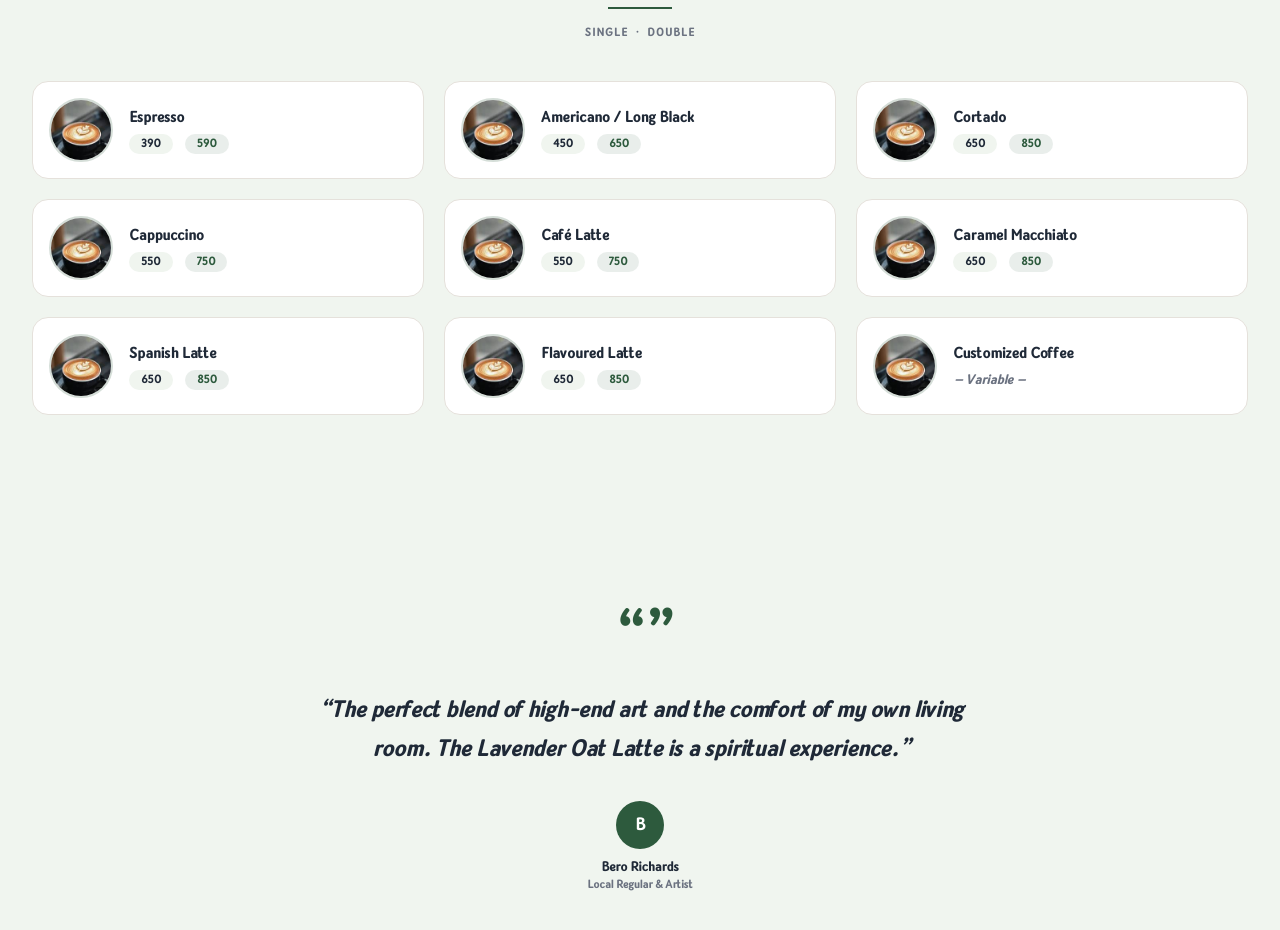
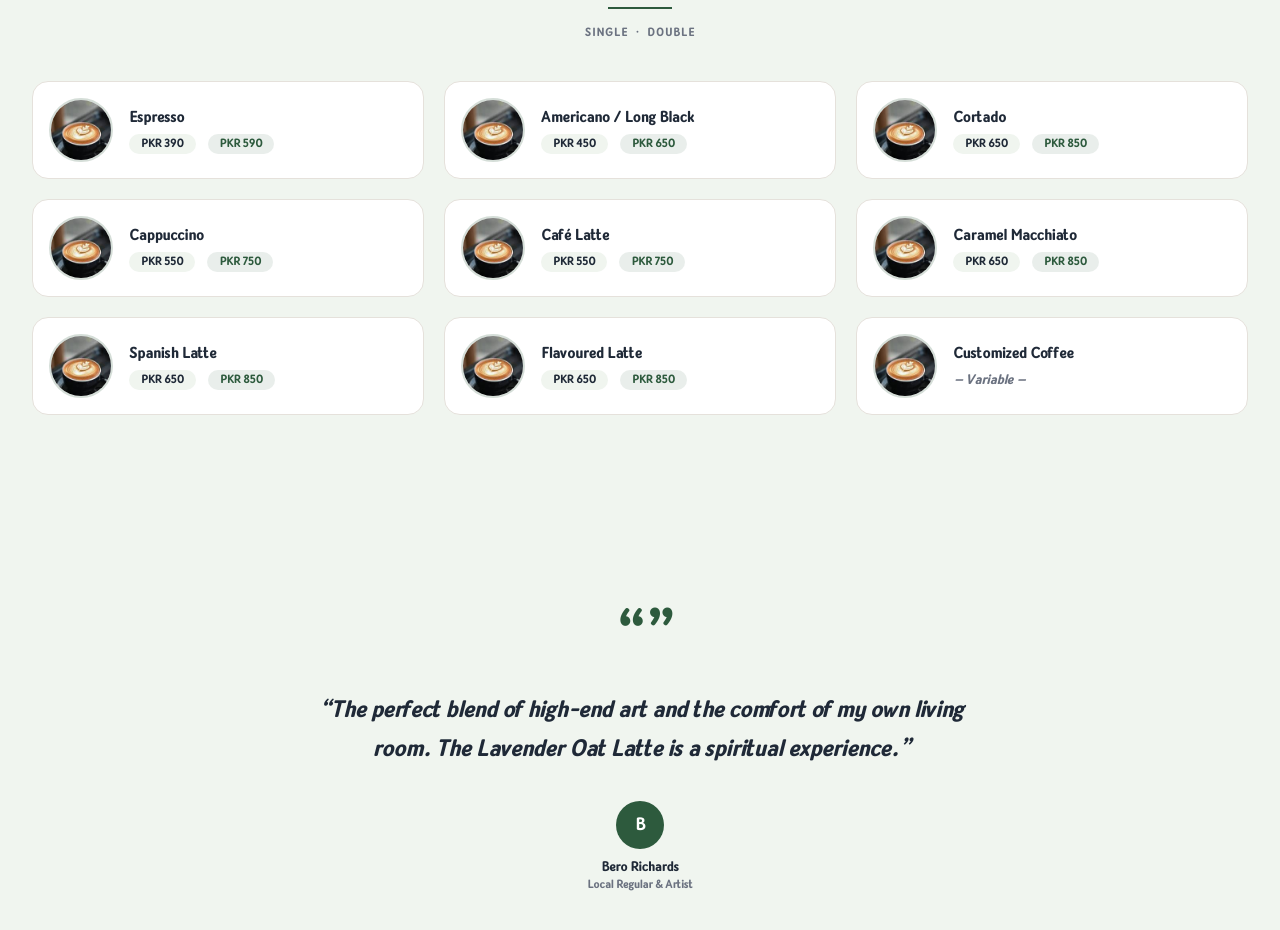
Before and after one commit to zoonfeedback-lab/cactus-coffee, a Next.js app: page /coffee in a window 1280 px wide. Shown: the part 1480-2410 px from the top of the page. Built offline with nearby package versions, Linux system fonts and the light colour scheme.

Commit message:
added pkr in menu

```diff
--- a/src/components/coffee/MenuSection.tsx
+++ b/src/components/coffee/MenuSection.tsx
@@ -50,10 +50,10 @@ export default function FullMenu() {
                                     ) : (
                                         <div className="mt-1 flex items-center gap-3">
                                             <span className="rounded-full bg-surface-alt px-3 py-0.5 text-xs font-semibold text-text-main">
-                                                {item.single}
+                                                PKR {item.single}
                                             </span>
                                             <span className="rounded-full bg-primary/10 px-3 py-0.5 text-xs font-bold text-primary">
-                                                {item.double}
+                                                PKR {item.double}
                                             </span>
                                         </div>
                                     )}
```
